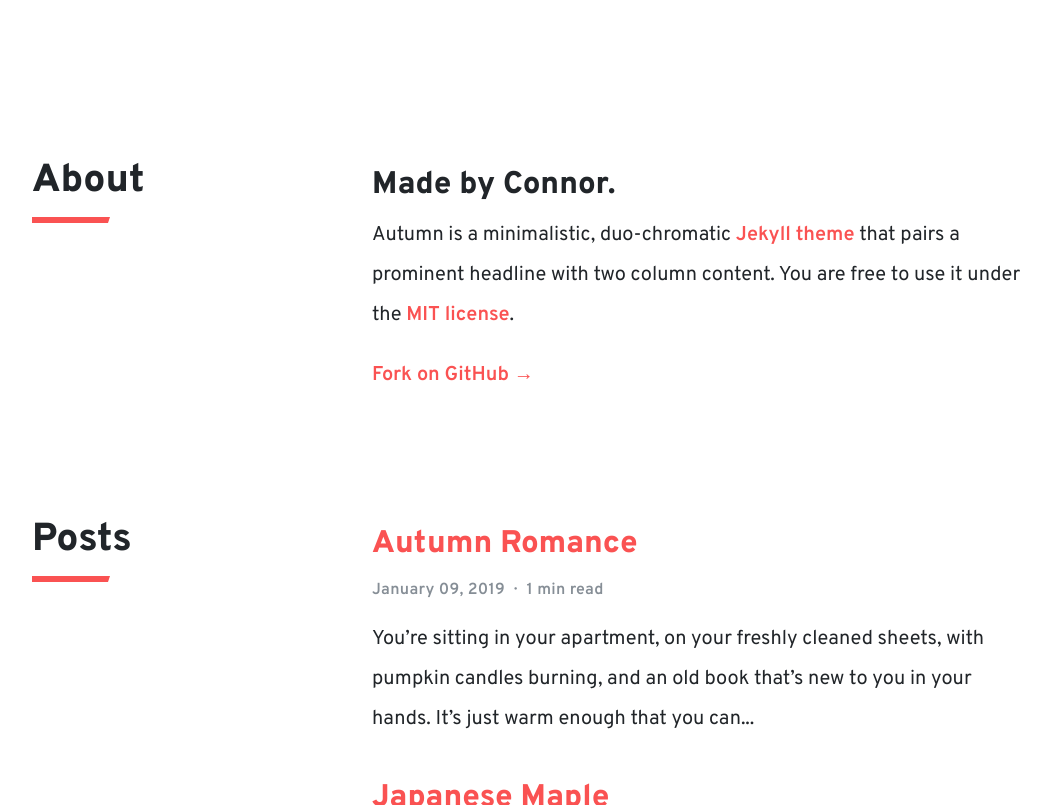
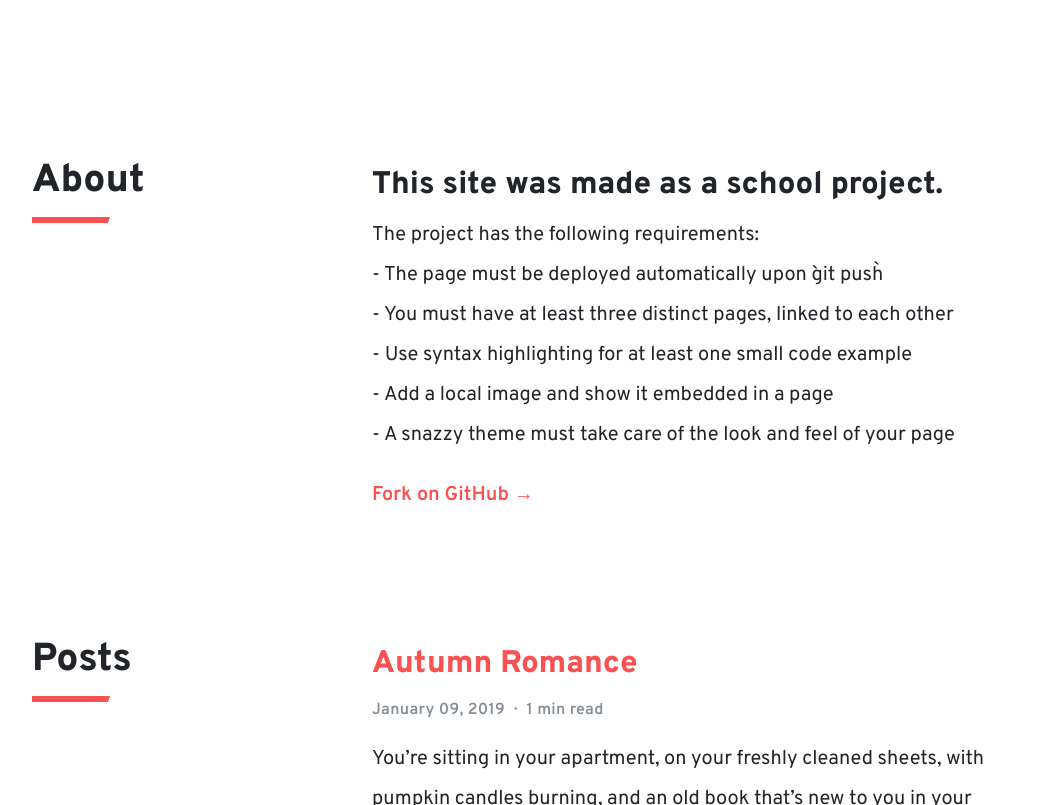
Before and after one commit to BurningFairy/BurningFairy.github.io, a Jekyll site: the page built from index.html, in a window 1280 px wide and 900 px high, scrolled down 948 px, cut to the strip 95-900 px from the top of the window. Shown: the whole strip, without its empty margins (108-1159 px from the left). Built offline with Jekyll 4.4.1, drawn with Linux system fonts in a browser that asks for light colours.

Commit message:
changed about text

```diff
--- a/index.html
+++ b/index.html
@@ -21,8 +21,13 @@ exclude: true
   <section id="about" class="section">
     <h2 class="section-title">About</h2>
     <article>
-      <h3 class="section-header">Made by Connor.</h3>
-      <p class="section-body">Autumn is a minimalistic, duo-chromatic <a href="http://jekyllrb.com">Jekyll theme</a> that pairs a prominent headline with two column content. You are free to use it under the <a href="https://github.com/connor-baer/autumn/blob/master/LICENSE.md">MIT license</a>.</p>
+      <h3 class="section-header">This site was made as a school project.</h3>
+      <p class="section-body">The project has the following requirements:<br>
+      - The page must be deployed automatically upon `git push`<br>
+      - You must have at least three distinct pages, linked to each other<br>
+      - Use syntax highlighting for at least one small code example<br>
+      - Add a local image and show it embedded in a page<br>
+      - A snazzy theme must take care of the look and feel of your page</p>
       <a class="section-link" href="{{ site.github.repo }}">Fork on GitHub</a>
     </article>
   </section>
```
